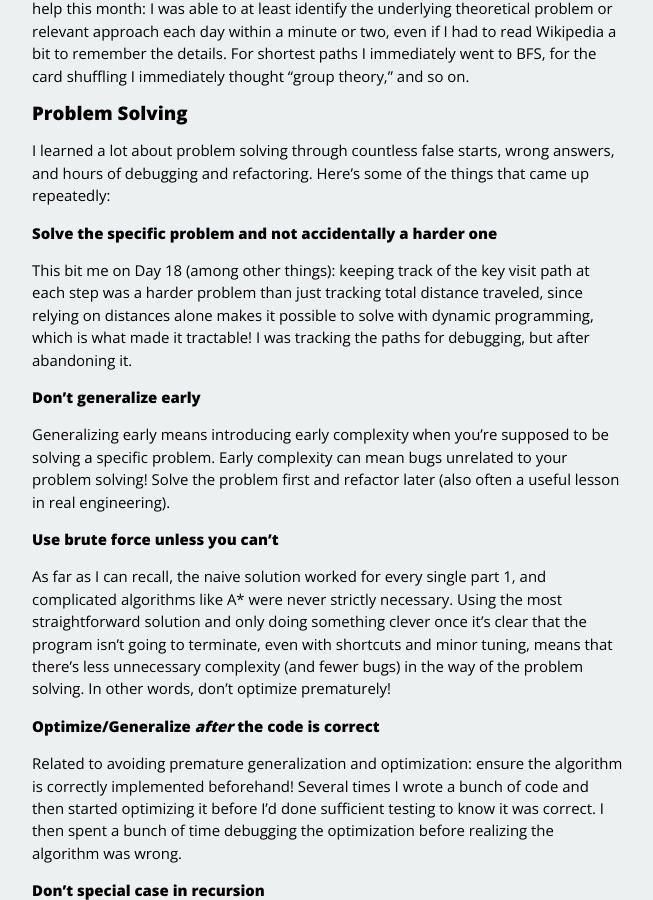
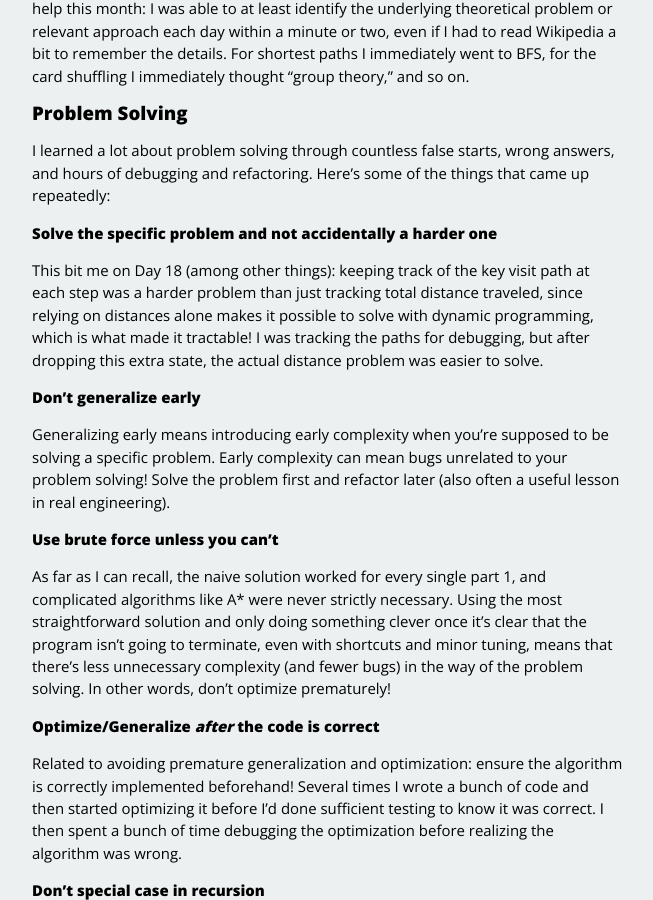
Before and after one commit to dhconnelly/dhconnelly.github.io, a Jekyll site: the page built from _posts/2019-12-27-advent-2019-retro.md, in a window 1280 px wide and 900 px high, scrolled down 726 px. Shown: the whole window, without its empty margins (312-965 px from the left). Built offline with Jekyll 4.4.1, drawn with Linux system fonts in a browser that asks for light colours.

Commit message:
Update 2019-12-27-advent-2019-retro.md

```diff
--- a/_posts/2019-12-27-advent-2019-retro.md
+++ b/_posts/2019-12-27-advent-2019-retro.md
@@ -70,7 +70,8 @@ key visit path at each step was a harder problem than just
 tracking total distance traveled, since relying on distances
 alone makes it possible to solve with dynamic programming, which
 is what made it tractable! I was tracking the paths for
-debugging, but after abandoning it.
+debugging, but after dropping this extra state, the actual distance
+problem was easier to solve.
 
 ### Don't generalize early
 
```
